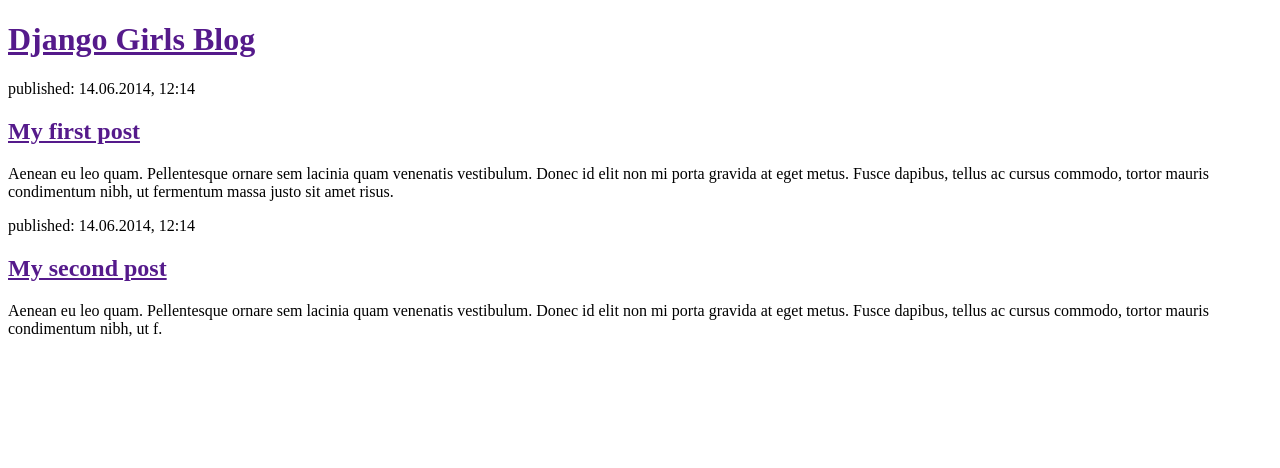
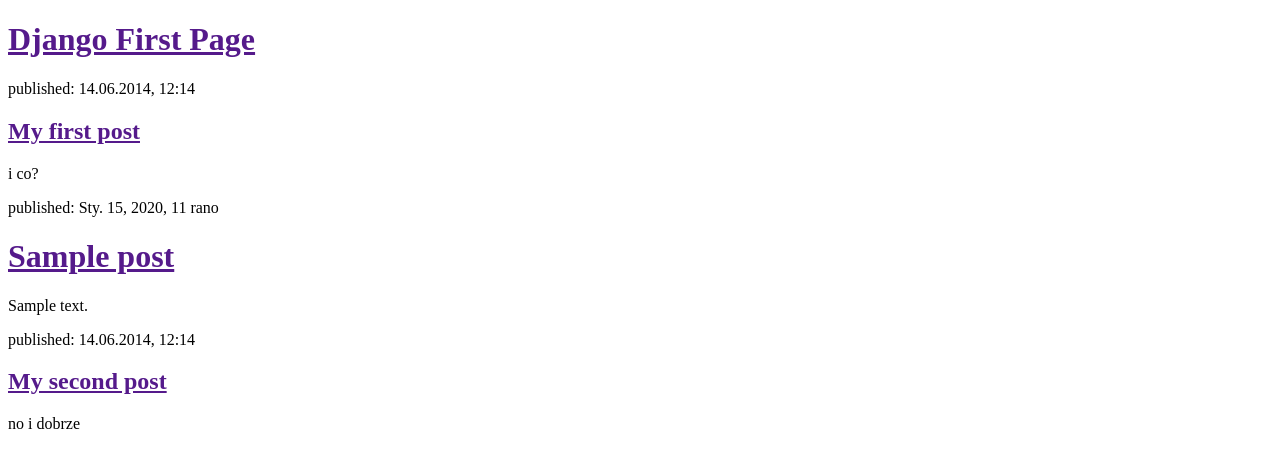
Before and after one commit to karolkujawa/python, a Django app: template blog/templates/blog/post_list.html in a window 1280 px wide. Shown: the top 468 px of the page. Run offline with Django 3.2, Linux system fonts and the light colour scheme; the template is opened without the code that fills it: values that come from a table or form of the project are taken from there, others are empty; tables that the repository leaves empty hold one stand-in row (values such as "Sample post").

Commit message:
Szablon z bazy danych

```diff
--- a/blog/templates/blog/post_list.html
+++ b/blog/templates/blog/post_list.html
@@ -6,17 +6,26 @@
 </head>
 <body>
     <div>
-        <h1><a href="">Django Girls Blog</a></h1>
+        <h1><a href="">Django First Page</a></h1>
     </div>
     <div>
         <p>published: 14.06.2014, 12:14</p>
         <h2><a href="">My first post</a></h2>
-        <p>Aenean eu leo quam. Pellentesque ornare sem lacinia quam venenatis vestibulum. Donec id elit non mi porta gravida at eget metus. Fusce dapibus, tellus ac cursus commodo, tortor mauris condimentum nibh, ut fermentum massa justo sit amet risus.</p>
+        <p>i co?</p>
+        <div>
+        {% for post in posts %}
+            <div>
+                <p>published: {{ post.published_date }}</p>
+                <h1><a href="">{{ post.title }}</a></h1>
+                <p>{{ post.text|linebreaksbr }}</p>
+            </div>
+        {% endfor %}
+        </div>
     </div>
     <div>
         <p>published: 14.06.2014, 12:14</p>
         <h2><a href="">My second post</a></h2>
-        <p>Aenean eu leo quam. Pellentesque ornare sem lacinia quam venenatis vestibulum. Donec id elit non mi porta gravida at eget metus. Fusce dapibus, tellus ac cursus commodo, tortor mauris condimentum nibh, ut f.</p>
+        <p>no i dobrze</p>
     </div>
 </body>
 </html>
--- a/blog/views.py
+++ b/blog/views.py
@@ -1,6 +1,8 @@
 from django.shortcuts import render
-
+from django.utils import timezone
+from .models import POST
 # Create your views here.
 
 def post_list(request):
-    return render(request, 'blog/post_list.html', {})
+    posts = POST.objects.filter(published_date__lte=timezone.now()).order_by('published_date')
+    return render(request, 'blog/post_list.html', {'posts':posts})
--- a/mysite/settings.py
+++ b/mysite/settings.py
@@ -25,7 +25,7 @@ SECRET_KEY = '&l19d#e%g$s#ukv3(%w8!@q2f%63exkgdin)+!&r93+qch1xf&'
 # SECURITY WARNING: don't run with debug turned on in production!
 DEBUG = True
 
-ALLOWED_HOSTS = []
+ALLOWED_HOSTS = ['karolkujawa.pythonanywhere.com', '127.0.0.1']
 
 
 # Application definition
```
